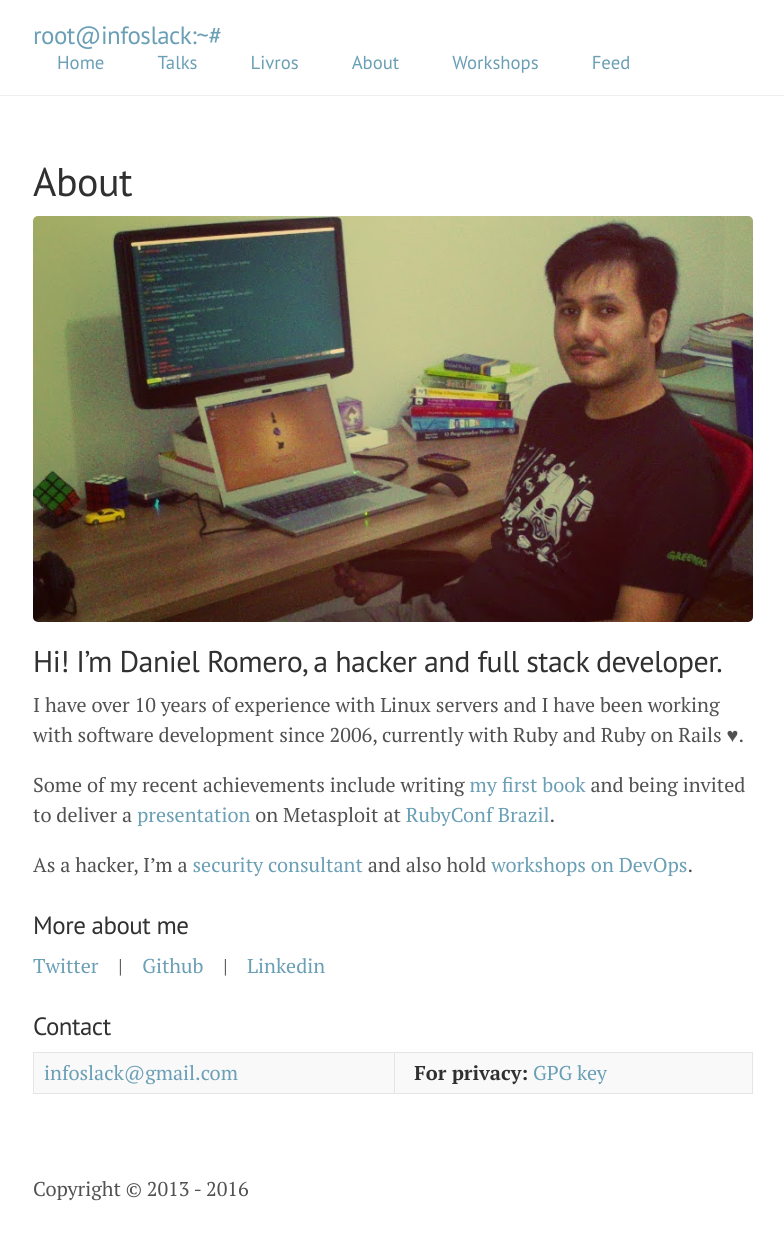
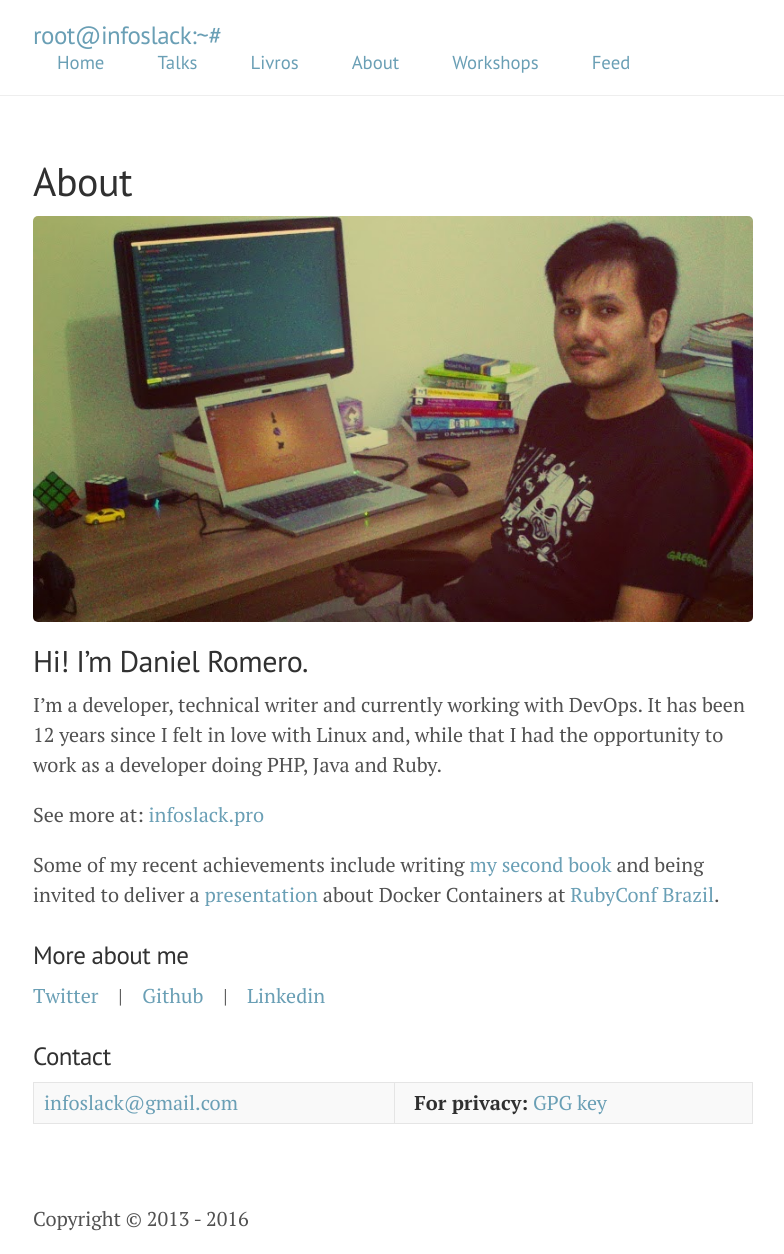
Before and after one commit to infoslack/infoslack-blog, a Jekyll site: the page built from about/index.md, in a window 1280 px wide. Shown: the whole page, without its empty margins (247-1031 px from the left). Built offline with Jekyll 4.4.1, drawn with Linux system fonts in a browser that asks for light colours; Markdown is read by kramdown in place of the engine named in the settings; before the commit the page ends 1224 px from its top, so only the background shows below that.

Commit message:
Upgrade =)

```diff
--- a/Gemfile
+++ b/Gemfile
@@ -2,5 +2,7 @@ source "https://rubygems.org"
 
 gem "rake"
 gem "rdiscount"
+gem "pygments.rb"
 gem "jekyll"
-gem "pygments.rb"
+gem "jekyll-gist"
+gem "jekyll-paginate"
--- a/_config.yml
+++ b/_config.yml
@@ -1,6 +1,7 @@
 # dependencies
 markdown: rdiscount
 highlighter: pygments
+gems: [jekyll-paginate, jekyll-gist]
 
 # links
 permalink: /:categories/:title
@@ -10,12 +11,12 @@ title: "root@infoslack:~#"
 destination: ./_site
 baseurl: "/"
 paginate: 15
-exclude: [README.md, config, vendor, Gemfile, Gemfile.lock]
+exclude: [README.md, Dockerfile, Gemfile, Gemfile.lock]
 
 # vars
-workshops: http://infoslack.com/workshops/
-rubyconf: http://infoslack.com/rubyconf/
+workshops: https://infoslack.com/workshops/
+rubyconf: https://infoslack.com/rubyconf2015/docker/
 twitter: https://twitter.com/infoslack
 github: https://github.com/infoslack
 linkedin: https://www.linkedin.com/in/infoslack
-feed: http://infoslack.com/atom.xml
+feed: https://infoslack.com/atom.xml
--- a/about/index.md
+++ b/about/index.md
@@ -1,23 +1,23 @@
 ---
 layout: page
 title: About
-keywords: infoslack, linux, software, developer, engineer, hacker, devops
+keywords: infoslack, linux, software, developer, engineer, hacker, devops, docker, kubernetes, aws, ruby, rails, postgresql
 ---
 
 ![Daniel Romero](/images/daniel.png)
 
-## Hi! I'm Daniel Romero, a hacker and full stack developer.
+## Hi! I'm Daniel Romero.
 
-I have over 10 years of experience with Linux servers and I have been
-working with software development since 2006, currently with Ruby and
-Ruby on Rails ♥.
+I'm a developer, technical writer and currently working with DevOps.
+It has been 12 years since I felt in love with Linux and, while that I
+had the opportunity to work as a developer doing PHP, Java and Ruby.
+
+See more at: [infoslack.pro](http://infoslack.pro)
 
 Some of my recent achievements include writing
-[my first book](http://www.casadocodigo.com.br/products/livro-linux)
-and being invited to deliver a [presentation]({{ site.rubyconf }}) on
-Metasploit at [RubyConf Brazil](http://www.rubyconf.com.br/en/speakers).
-
-As a hacker, I'm a [security consultant](http://initsec.com/pentest/) and also hold [workshops on DevOps]({{ site.workshops }}).
+[my second book](https://www.casadocodigo.com.br/products/livro-docker)
+and being invited to deliver a [presentation]({{ site.rubyconf }}) about
+Docker Containers at [RubyConf Brazil](http://www.rubyconf.com.br/en/speakers).
 
 ### More about me
 
```
Also changed, not shown: docker-compose.yml (added, +9 -0 lines), talks/index.md (+5 -3 lines), Gemfile.lock, 1 other file.
